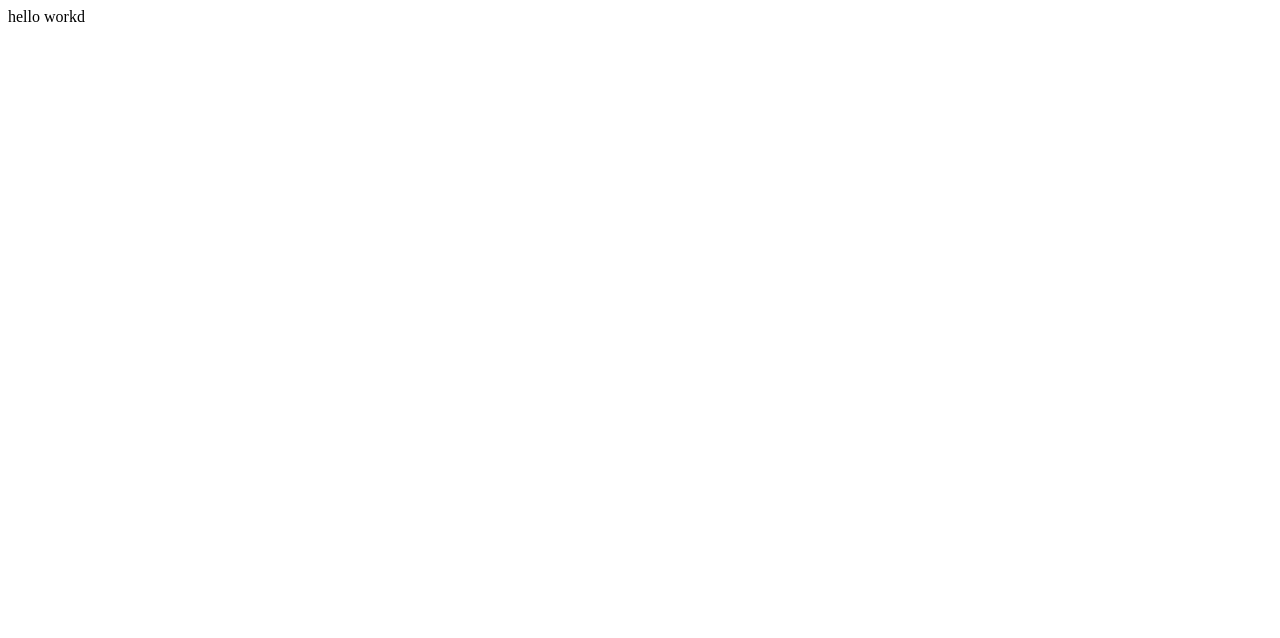
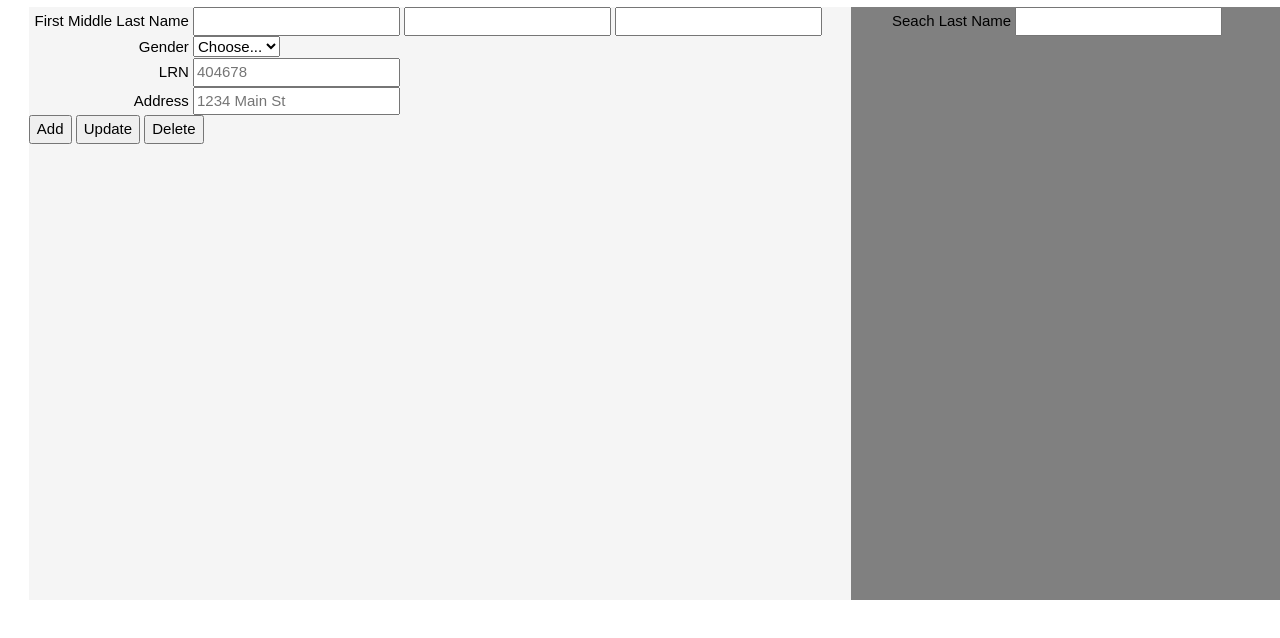
Before and after one commit to reddot11/sgag1, a plain HTML site: page index.html in a window 1280 px wide. Drawn offline with nearby package versions, Linux system fonts and the light colour scheme; no server answers.

Commit message:
Update index.html

```diff
--- a/index.html
+++ b/index.html
@@ -1,4 +1,66 @@
-<html>
-<p> hello workd</p>
 
+<!DOCTYPE html><html>
+    <head>
+        <meta charset="UTF-8">
+        <meta name="viewport" content="width=device-width, initial-scale=1.0">
+        <script src="https://www.gstatic.com/firebasejs/8.2.1/firebase-app.js"></script>
+        <script src="https://www.gstatic.com/firebasejs/8.2.1/firebase-analytics.js"></script>
+        <script src="https://www.gstatic.com/firebasejs/8.2.1/firebase-firestore.js"></script>
+        <title>Share your Google Sheets</title>
+        <link rel="stylesheet" href="https://www.w3schools.com/w3css/4/w3.css">
+        <link href="Gsheet.css" rel="stylesheet" media="all" />
+    </head>
+<body>
+
+
+
+
+    <div class="container">
+            <div class="left">
+                <!-- <form class="row g-3"> -->
+                    <div class="col-md-6">
+                      <label for="inputEmail4" class="form-label">First Middle Last Name</label>
+                      <input type="text" class="form-control" id="FirstName">
+                      <input type="text" class="form-control" id="MiddleName">
+                      <input type="text" class="form-control" id="LastName">
+                    </div>
+                    <div class="col-md-4">
+                        <label for="inputState" class="form-label">Gender</label>
+                        <select id="Gender" class="form-select" placeholder="selected>Choose..." >
+                          <option selected> Choose... </option>
+                          <option>M</option>
+                          <option>F</option>
+                        </select>
+                    </div>
+                    <div class="col-12">
+                      <label for="inputAddress" class="form-label">LRN</label>
+                      <input type="text" class="form-control" id="LRN" placeholder="404678">
+                    </div>
+                    <div class="col-12">
+                        <label for="inputAddress" class="form-label">Address</label>
+                        <input type="text" class="form-control" id="inputAddress" placeholder="1234 Main St">
+                      </div>
+
+                    <div class="col-12">
+                      <button type="button" class="btn btn-primary" onclick="adddata()">Add</button>
+                      <button type="button" class="btn btn-primary">Update</button>
+                      <button type="button" class="btn btn-primary">Delete</button>
+                    </div>
+                  <!-- </form>  -->
+            </div>
+
+            <div class="right">
+                <label>Seach Last Name</label>
+                <input type="text" id="myInput" onkeyup="searchTable()">
+                <div class="tblcontainer">
+                    <table id="dtable" class='w3-table-all w3-hoverable'>
+                    <tbody  class="output"">
+                    </tbody>
+                    </table>
+                </div>
+            </div>
+    </div>
+
+<script src="script.js"></script>
+</body>
 </html>
```
